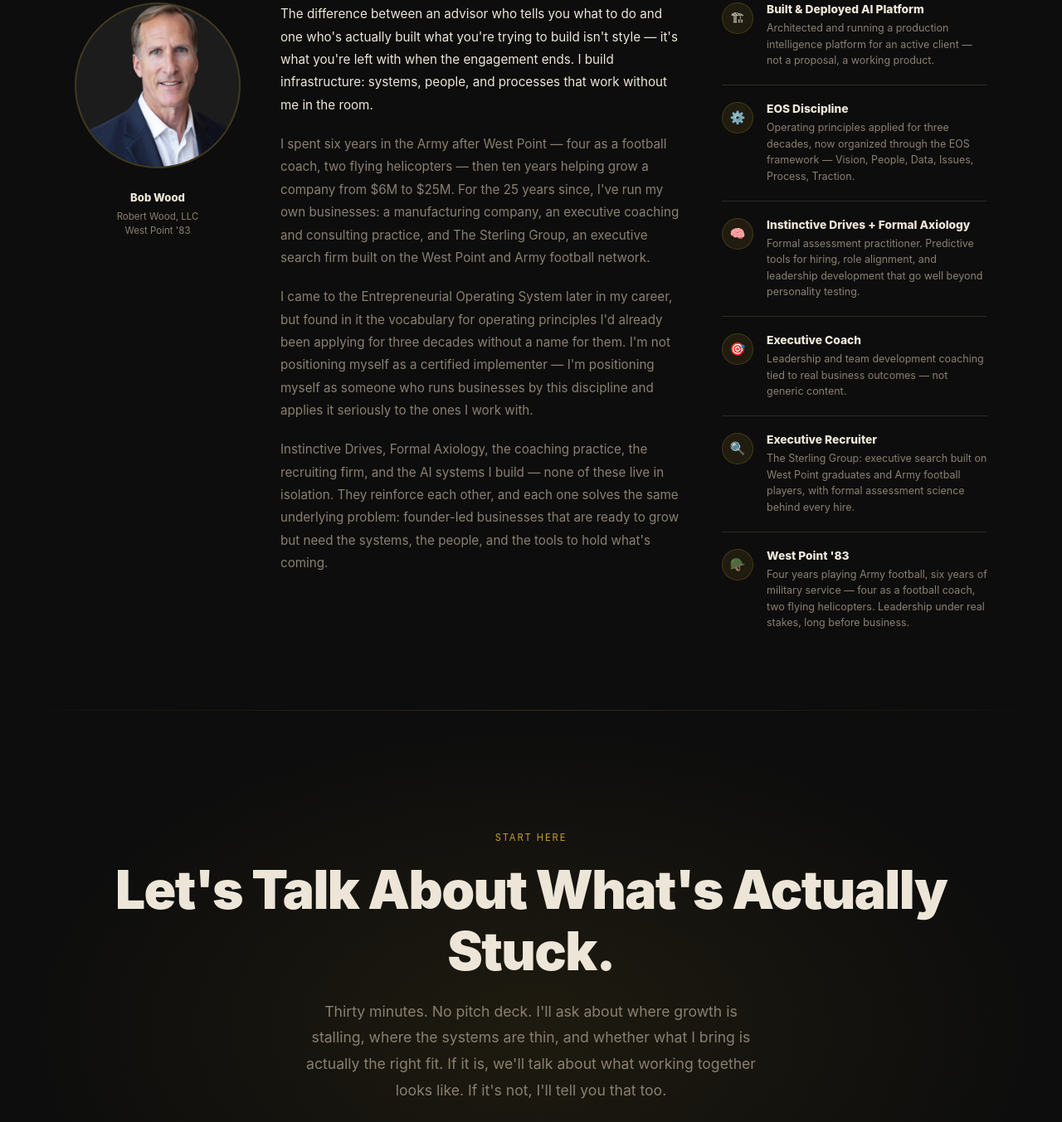
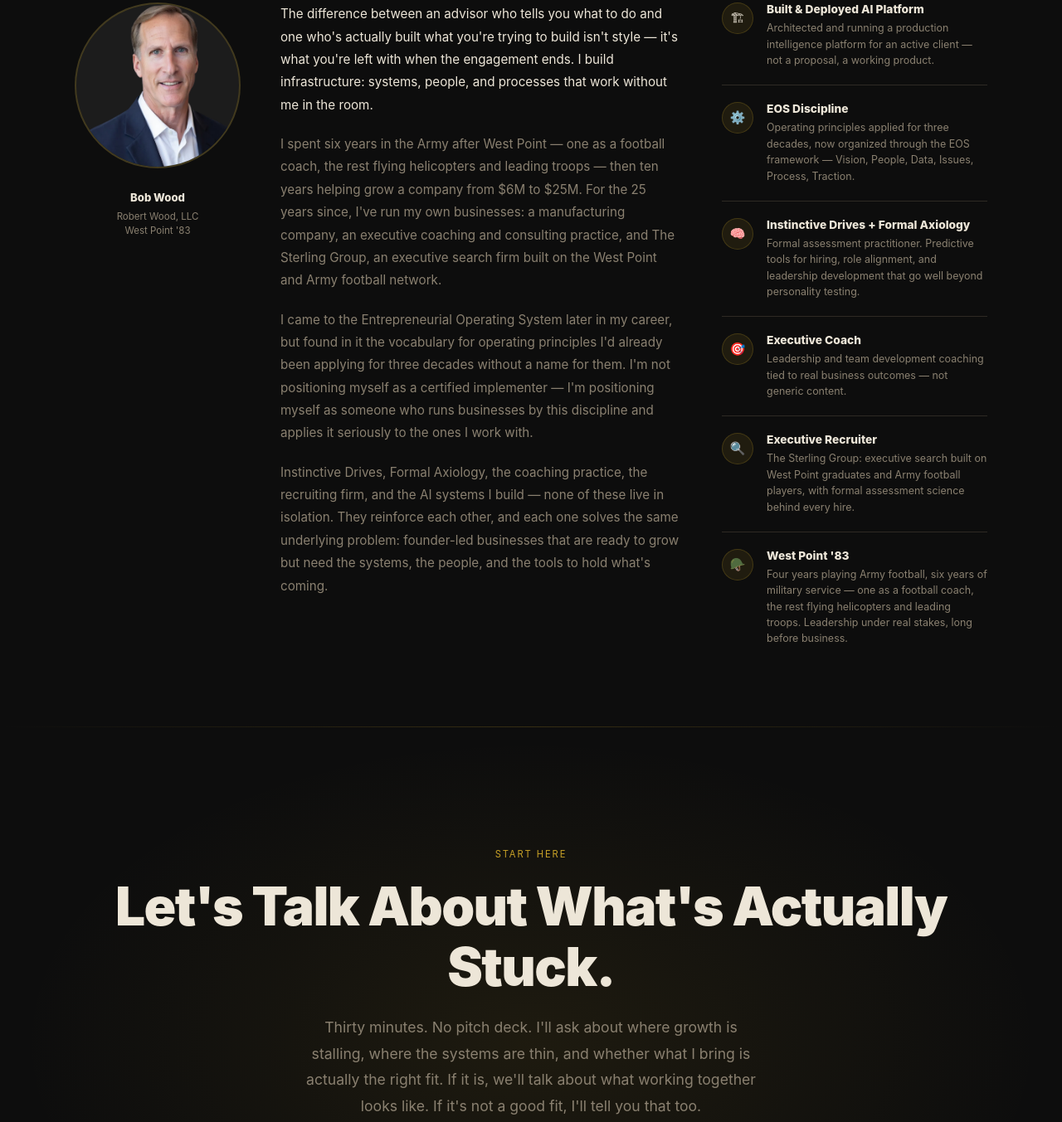
Before and after one commit to rwllc/robertwoodllc-site, a plain HTML site: page index.html in a window 1280 px wide. Shown: the part 5072-6425 px from the top of the page at 83% size. Drawn offline with Linux system fonts and the light colour scheme.

Commit message:
Correct CTA fit language and West Point military service breakdown

```diff
--- a/index.html
+++ b/index.html
@@ -545,7 +545,7 @@ footer{padding:2rem;text-align:center;border-top:1px solid var(--faint);font-siz
       </div>
       <div class="bio-text">
         <p>The difference between an advisor who tells you what to do and one who's actually built what you're trying to build isn't style — it's what you're left with when the engagement ends. I build infrastructure: systems, people, and processes that work without me in the room.</p>
-        <p>I spent six years in the Army after West Point — four as a football coach, two flying helicopters — then ten years helping grow a company from $6M to $25M. For the 25 years since, I've run my own businesses: a manufacturing company, an executive coaching and consulting practice, and The Sterling Group, an executive search firm built on the West Point and Army football network.</p>
+        <p>I spent six years in the Army after West Point — one as a football coach, the rest flying helicopters and leading troops — then ten years helping grow a company from $6M to $25M. For the 25 years since, I've run my own businesses: a manufacturing company, an executive coaching and consulting practice, and The Sterling Group, an executive search firm built on the West Point and Army football network.</p>
         <p>I came to the Entrepreneurial Operating System later in my career, but found in it the vocabulary for operating principles I'd already been applying for three decades without a name for them. I'm not positioning myself as a certified implementer — I'm positioning myself as someone who runs businesses by this discipline and applies it seriously to the ones I work with.</p>
         <p>Instinctive Drives, Formal Axiology, the coaching practice, the recruiting firm, and the AI systems I build — none of these live in isolation. They reinforce each other, and each one solves the same underlying problem: founder-led businesses that are ready to grow but need the systems, the people, and the tools to hold what's coming.</p>
       </div>
@@ -589,7 +589,7 @@ footer{padding:2rem;text-align:center;border-top:1px solid var(--faint);font-siz
           <div class="cred-icon">🪖</div>
           <div>
             <div class="cred-label">West Point '83</div>
-            <div class="cred-desc">Four years playing Army football, six years of military service — four as a football coach, two flying helicopters. Leadership under real stakes, long before business.</div>
+            <div class="cred-desc">Four years playing Army football, six years of military service — one as a football coach, the rest flying helicopters and leading troops. Leadership under real stakes, long before business.</div>
           </div>
         </div>
       </div>
@@ -607,7 +607,7 @@ footer{padding:2rem;text-align:center;border-top:1px solid var(--faint);font-siz
     <p class="cta-lead">
       Thirty minutes. No pitch deck. I'll ask about where growth is stalling, where the systems
       are thin, and whether what I bring is actually the right fit. If it is, we'll talk about
-      what working together looks like. If it's not, I'll tell you that too.
+      what working together looks like. If it's not a good fit, I'll tell you that too.
     </p>
     <div class="cta-btns">
       <a href="https://calendly.com/id-debrief-with-bob/30-minute-office-hours" class="btn-gold" target="_blank">Book a Conversation →</a>
```
